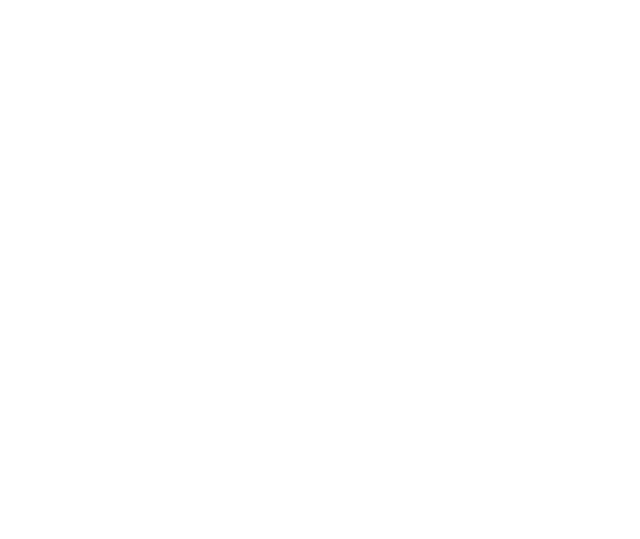
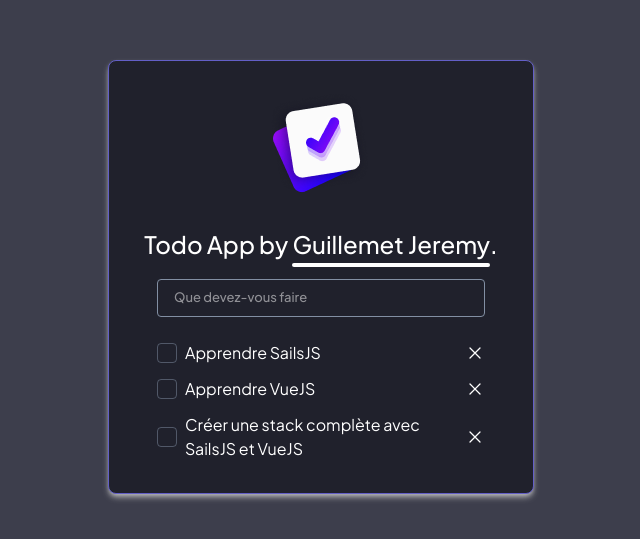
Before and after one commit to Jerem-DEV-lab/todo-app-vu2, a Vue app: page / in a window 1280 px wide. Shown: the part 123-662 px from the top of the page, without its empty margins (319-959 px from the left). Built offline with nearby package versions, Linux system fonts and the light colour scheme.

Commit message:
Feat: Adding, Update and delete todo

```diff
--- a/package.json
+++ b/package.json
@@ -19,6 +19,8 @@
     "@vue/cli-service": "~5.0.0",
     "eslint": "^7.32.0",
     "eslint-plugin-vue": "^8.0.3",
+    "node-sass": "^8.0.0",
+    "sass-loader": "^13.2.0",
     "vue-template-compiler": "^2.6.14"
   }
 }
--- a/src/App.vue
+++ b/src/App.vue
@@ -1,8 +1,21 @@
 <template>
-  <div></div>
+  <div class="container">
+    <div class="logo">
+      <img src="./assets/check-logo.png" alt="logo" />
+    </div>
+    <h2 class="app__title">Todo App by <span>Guillemet Jeremy</span>.</h2>
+    <todo-list />
+  </div>
 </template>
 
 <script>
+import TodoList from './components/TodoList.vue'
+export default {
+  name: 'App',
+  components: {
+    TodoList,
+  },
+}
+</script>
 
-export default {}
-</script>
+<style src="./styles/app.scss" lang="scss"></style>
--- /dev/null
+++ b/src/components/TodoList.vue
@@ -0,0 +1,120 @@
+<template>
+  <div class="todo__container">
+    <input
+      type="text"
+      class="todo__input"
+      placeholder="Que devez-vous faire"
+      v-model="newTodo"
+      @keyup.enter="addTodo"
+    />
+    <ul class="todo__list">
+      <transition-group name="fade" appear>
+        <li class="todo__item" :key="todo.id" v-for="todo in todos">
+          <input
+            type="checkbox"
+            class="todo__checkbox"
+            :id="todo.id"
+            v-model="todo.completed"
+          />
+          <label
+            class="todo__label"
+            @dblclick="editTodo(todo.id)"
+            :class="{ checked: todo.completed }"
+            v-show="editingTodo !== todo.id"
+            v-if="addTodo"
+          >
+            {{ todo.title }}
+          </label>
+          <input
+            v-model="todo.title"
+            class="todo__edit_input"
+            type="text"
+            v-if="editingTodo === todo.id"
+            @keyup.enter="doneEdit"
+            @keyup.esc="cancelEdit"
+            v-focus="editingTodo === todo.id"
+            @blur="doneEdit"
+          />
+          <button
+            class="todo__button_delete"
+            type="button"
+            @click.prevent="deleteTodo(todo.id)"
+          >
+            <icon-cross width="20" height="20" />
+          </button>
+        </li>
+      </transition-group>
+    </ul>
+  </div>
+</template>
+
+<script>
+import Vue from "vue";
+import IconCross from "./icons/IconCross.vue";
+const randomId = () => Math.floor(Math.random() * 1000);
+export default {
+  components: {
+    IconCross,
+  },
+  directives: {
+    focus(el, value) {
+      if (value) {
+        Vue.nextTick(() => el.focus());
+      }
+    },
+  },
+  name: "todo-list",
+  data() {
+    return {
+      todos: [
+        {
+          id: 1,
+          title: "Apprendre SailsJS",
+          completed: false,
+        },
+        {
+          id: 2,
+          title: "Apprendre VueJS",
+          completed: false,
+        },
+        {
+          id: 3,
+          title: "Créer une stack complète avec SailsJS et VueJS",
+          completed: false,
+        },
+      ],
+      newTodo: "",
+      editingTodo: null,
+      oldTitleTodo: "",
+    };
+  },
+  methods: {
+    addTodo() {
+      if (!this.newTodo || this.newTodo.trim().length === 0) return;
+      this.todos.push({
+        id: randomId(),
+        title: this.newTodo,
+        completed: false,
+      });
+      this.newTodo = "";
+    },
+    deleteTodo(todoId) {
+      this.todos = this.todos.filter((todo) => todo.id !== todoId);
+    },
+    editTodo(todoId) {
+      this.editingTodo = todoId;
+      this.oldTitleTodo = this.todos.find((t) => t.id === todoId).title;
+      console.log(this.oldTitleTodo);
+    },
+    doneEdit() {
+      this.editingTodo = null;
+    },
+    cancelEdit() {
+      this.todos.find((t) => t.id === this.editingTodo).title = this.oldTitleTodo;
+      this.editingTodo = null;
+    },
+  },
+};
+</script>
+
+<style src="../styles/todo.scss" lang="scss"></style>
--- /dev/null
+++ b/src/components/icons/IconCross.vue
@@ -0,0 +1,31 @@
+<template>
+  <svg
+    xmlns="http://www.w3.org/2000/svg"
+    fill="none"
+    viewBox="0 0 24 24"
+    stroke-width="1.5"
+    stroke="currentcolor"
+    :height="height"
+    :width="width"
+  >
+    <path
+      stroke-linecap="round"
+      stroke-linejoin="round"
+      d="M6 18L18 6M6 6l12 12"
+    />
+  </svg>
+</template>
+
+<script>
+export default {
+  name: "icon-cross",
+  props: {
+    width: {
+      default: 24,
+    },
+    height: {
+      default: 24,
+    },
+  },
+};
+</script>
--- /dev/null
+++ b/src/styles/app.scss
@@ -0,0 +1,127 @@
+/* Import Plus Jakarta Sans from Google font */
+@import url("https://fonts.googleapis.com/css2?family=Plus+Jakarta+Sans:wght@400;500;600&display=swap");
+/* Reset CSS */
+*,
+body {
+  margin: 0;
+  padding: 0;
+  box-sizing: border-box;
+  font-family: "Plus Jakarta Sans", sans-serif;
+  color: hsl(0, 0%, 100%);
+}
+
+body {
+  background-color: hsl(236deg, 11%, 27%);
+  display: flex;
+  align-items: center;
+  justify-content: center;
+  height: 100vh;
+  width: 100vw;
+}
+
+:root {
+  --purple: #635fc7;
+  --red: #ea5555;
+}
+
+input {
+  background-color: transparent;
+  border: none;
+  outline: none;
+  color: hsl(0, 0%, 100%);
+  padding: 8px 16px;
+  font-size: 13px;
+  font-weight: 500;
+
+  &::placeholder {
+    color: rgba(255, 255, 255, 0.5);
+  }
+}
+input[type="checkbox"] {
+  position: relative;
+  border: solid 1px #828fa3;
+  background: none;
+  line-height: 0;
+  margin: 0 8px 0 0;
+  outline: 0;
+  padding: 0;
+  vertical-align: text-top;
+  height: 20px;
+  width: 20px;
+  border-radius: 4px;
+  -webkit-appearance: none;
+  opacity: 0.5;
+  cursor: pointer;
+}
+input[type="checkbox"]:hover {
+  opacity: 1;
+}
+
+input[type="checkbox"]:checked {
+  opacity: 1;
+}
+ul {
+  list-style: none;
+  padding: 0;
+}
+.container {
+  display: flex;
+  justify-content: center;
+  align-items: center;
+  flex-direction: column;
+  max-width: 600px;
+  height: max-content;
+  border: solid 1px var(--purple);
+  margin: 0 auto;
+  padding: 2rem;
+  border-radius: 0.5rem;
+  background: #20212c;
+  box-shadow: 0 4px 6px -1px rgba(201, 201, 201, 0.801), 0 2px 4px -2px rgba(228, 228, 228, 0.568);
+  transition: transform 0.2s ease-in-out;
+  &:hover{
+    transform: scale(1.01);
+  }
+}
+
+.logo {
+  margin-bottom: 2rem;
+}
+
+.app__title {
+  font-size: 1.5rem;
+  font-weight: 500;
+  text-align: center;
+  span {
+    display: inline-block;
+  }
+  span:after {
+    content: "";
+    display: block;
+    width: 100%;
+    height: 4px;
+    border-radius: 4px;
+    margin-top: 4px;
+    background-color: hsl(0, 0%, 100%);
+  }
+}
+
+input[type="checkbox"]:checked:before {
+  content: "";
+  position: absolute;
+  right: 50%;
+  top: 50%;
+  width: 4px;
+  height: 10px;
+  border: solid #fff;
+  border-width: 0 2px 2px 0;
+  margin: -1px -1px 0 -1px;
+  transform: rotate(45deg) translate(-50%, -50%);
+  z-index: 2;
+}
+
+button {
+  background: none;
+  border: none;
+  outline: none;
+  cursor: pointer;
+}
--- /dev/null
+++ b/src/styles/todo.scss
@@ -0,0 +1,74 @@
+.todo__container {
+  width: 100%;
+  padding: 0;
+  margin: 0;
+  max-width: 360px;
+  padding: 0 16px;
+}
+.todo__input {
+  display: flex;
+  border-radius: 4px;
+  border: solid 1px #828fa3;
+  width: 100%;
+  padding: 8px 16px;
+  line-height: 1.5;
+  margin-top: 12px;
+}
+
+.todo__list {
+  span {
+    display: flex;
+    flex-direction: column;
+    gap: 12px;
+    margin-top: 24px;
+  }
+}
+
+.todo__item {
+  display: flex;
+  align-items: center;
+  .todo__checkbox:checked {
+    background-color: var(--purple);
+    transition: background-color 0.2s ease-in-out;
+  }
+
+  .todo__label {
+    flex: 1;
+    line-height: 1.5;
+
+    &.checked {
+      text-decoration: line-through;
+      color: #828fa3;
+    }
+  }
+}
+
+.todo__button_delete {
+  display: flex;
+  align-items: center;
+  justify-content: center;
+  width: 20px;
+  transition: stroke 0.3s ease-in-out;
+  svg {
+    transition: stroke 0.3s ease-in-out;
+  }
+  &:hover > svg {
+    stroke: var(--red);
+  }
+}
+.fade-enter-active,
+.fade-leave-active {
+  transition: opacity 0.5s;
+}
+.fade-enter, .fade-leave-to /* .fade-leave-active below version 2.1.8 */ {
+  opacity: 0;
+}
+
+.todo__edit_input {
+  border: solid 1px #828fa3;
+  width: 100%;
+  height: 100%;
+  margin-bottom: -4px;
+  line-height: 0;
+  border-radius: 4px;
+}
```
Also changed, not shown: src/assets/check-logo.png (added), 1 other file (tests, documents, lock files or other folders).
